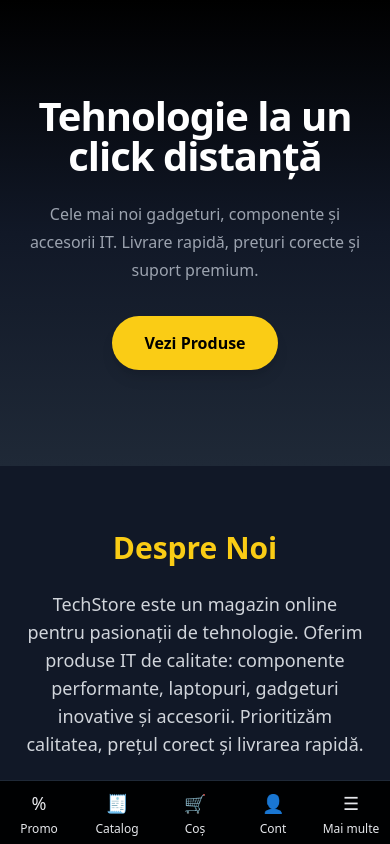
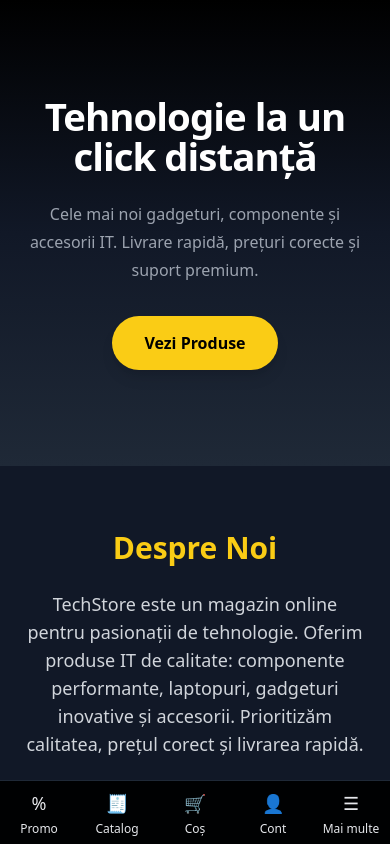
Before and after one commit to dgrecu011/tehnica-it, a plain HTML site: page index.html in a window 390 px wide. Shown: the top 844 px of the page. Drawn offline with nearby package versions, Linux system fonts and the light colour scheme; no server answers.

Commit message:
Update style.css

```diff
--- a/style.css
+++ b/style.css
@@ -86,7 +86,7 @@
 }
 
 /* ===========================
-   SLIDER
+   SLIDER (dacă vei folosi)
 =========================== */
 .slider {
   display: flex;
@@ -146,7 +146,7 @@
 }
 
 /* ===========================
-   PROMO CARD
+   PROMO & TESTIMONIAL CARDS
 =========================== */
 .promo-card {
   box-shadow: 0 20px 25px rgba(0, 0, 0, 0.4);
@@ -157,9 +157,6 @@
   box-shadow: 0 30px 40px rgba(0, 0, 0, 0.6);
 }
 
-/* ===========================
-   TESTIMONIAL CARD
-=========================== */
 .testimonial-card {
   transition: transform 0.25s ease, box-shadow 0.25s ease;
 }
@@ -169,11 +166,18 @@
 }
 
 /* ===========================
+   SHEET "MAI MULTE"
+=========================== */
+#moreSheet {
+  /* translate-y se schimbă din JS cu clase Tailwind */
+}
+
+/* ===========================
    MOBILE OPTIMIZED
 =========================== */
 @media (max-width: 768px) {
   .hero h2 {
-    font-size: 2.5rem;
+    font-size: 2.4rem;
   }
   .hero p {
     font-size: 16px;
```
